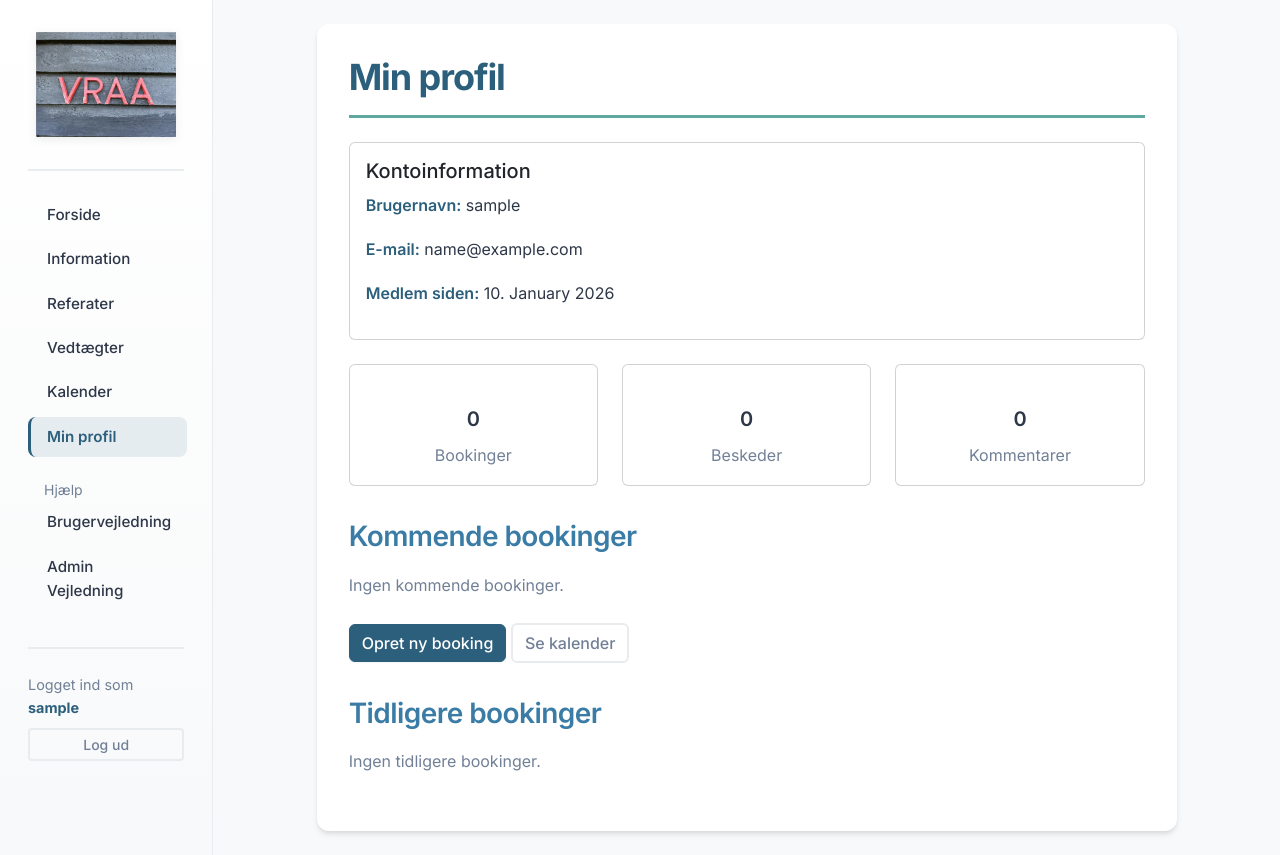
After one commit to RasmusDamgaard/Vraa, a Django app: page /profil/ in a window 1280 px wide. The commit adds this page. Run offline with Django 4.2, Linux system fonts and the light colour scheme; the visitor is signed in with stand-in values (Sample User, id 1); data comes from the database, SQL or seed files in the repository; data that the repository does not hold is empty.

Commit message:
Implement Phase 2: User Experience Enhancements
Features implemented:

1. User Profile Page (/profil/)
   - Display user account information
   - Show booking statistics (total bookings, messages, comments)
   - List upcoming, past, and cancelled bookings
   - Quick actions to edit pending bookings

2. Calendar - Click Booking for Details
   - Modal popup when clicking calendar events
   - Shows booking details (user, dates, duration, status, notes)
   - Owner actions (edit, cancel) in modal
   - Enhanced BookingAPIView with additional data

3. Calendar Export (ICS)
   - Export all confirmed bookings to ICS format
   - Export button added to calendar page
   - Single booking export endpoint
   - Compatible with calendar apps (Apple, Google, Outlook)

https://claude.ai/code/session_01JMcvHhCPXhkMZZyKT7UnbK

```diff
--- a/main/templates/main/base.html
+++ b/main/templates/main/base.html
@@ -97,6 +97,15 @@
                   >Kalender</a
                 >
               </li>
+              {% if user.is_authenticated %}
+              <li class="nav-item">
+                <a
+                  class="nav-link {% if title == 'Min profil' %}active{% endif %}"
+                  href="{% url 'main:profile' %}"
+                  >Min profil</a
+                >
+              </li>
+              {% endif %}
 
               <!-- Help Section -->
               <li class="nav-item mt-3">
--- /dev/null
+++ b/main/templates/main/profile.html
@@ -0,0 +1,105 @@
+{% extends 'main/base.html' %}
+
+{% block content %}
+<div class="profile-container">
+    <h1>Min profil</h1>
+
+    <div class="card mb-4">
+        <div class="card-body">
+            <h5 class="card-title">Kontoinformation</h5>
+            <p><strong>Brugernavn:</strong> {{ user.username }}</p>
+            <p><strong>E-mail:</strong> {{ user.email|default:"Ikke angivet" }}</p>
+            <p><strong>Medlem siden:</strong> {{ user.date_joined|date:"d. F Y" }}</p>
+        </div>
+    </div>
+
+    <div class="row mb-4">
+        <div class="col-md-4">
+            <div class="card text-center">
+                <div class="card-body">
+                    <h3>{{ total_bookings }}</h3>
+                    <p class="text-muted mb-0">Bookinger</p>
+                </div>
+            </div>
+        </div>
+        <div class="col-md-4">
+            <div class="card text-center">
+                <div class="card-body">
+                    <h3>{{ total_messages }}</h3>
+                    <p class="text-muted mb-0">Beskeder</p>
+                </div>
+            </div>
+        </div>
+        <div class="col-md-4">
+            <div class="card text-center">
+                <div class="card-body">
+                    <h3>{{ total_comments }}</h3>
+                    <p class="text-muted mb-0">Kommentarer</p>
+                </div>
+            </div>
+        </div>
+    </div>
+
+    <h2>Kommende bookinger</h2>
+    {% if upcoming_bookings %}
+    <div class="list-group mb-4">
+        {% for booking in upcoming_bookings %}
+        <div class="list-group-item d-flex justify-content-between align-items-center">
+            <div>
+                <strong>{{ booking.start_date|date:"d. M Y" }} - {{ booking.end_date|date:"d. M Y" }}</strong>
+                <br>
+                <small class="text-muted">{{ booking.duration_days }} dag{% if booking.duration_days != 1 %}e{% endif %}</small>
+                {% if booking.notes %}
+                <br><small class="text-muted">{{ booking.notes|truncatewords:15 }}</small>
+                {% endif %}
+            </div>
+            <div class="d-flex align-items-center gap-2">
+                <span class="badge {% if booking.status == 'confirmed' %}bg-success{% else %}bg-warning text-dark{% endif %}">
+                    {{ booking.get_status_display }}
+                </span>
+                {% if booking.status == 'pending' %}
+                <a href="{% url 'main:booking_update' booking.pk %}" class="btn btn-sm btn-outline-secondary">Rediger</a>
+                {% endif %}
+                <a href="{% url 'main:booking_delete' booking.pk %}" class="btn btn-sm btn-outline-danger">Annuller</a>
+            </div>
+        </div>
+        {% endfor %}
+    </div>
+    {% else %}
+    <p class="text-muted mb-4">Ingen kommende bookinger.</p>
+    {% endif %}
+
+    <div class="mb-3">
+        <a href="{% url 'main:booking_create' %}" class="btn btn-primary">Opret ny booking</a>
+        <a href="{% url 'main:kalender' %}" class="btn btn-outline-secondary">Se kalender</a>
+    </div>
+
+    <h2>Tidligere bookinger</h2>
+    {% if past_bookings %}
+    <div class="list-group mb-4">
+        {% for booking in past_bookings %}
+        <div class="list-group-item">
+            <strong>{{ booking.start_date|date:"d. M Y" }} - {{ booking.end_date|date:"d. M Y" }}</strong>
+            <span class="badge bg-secondary ms-2">Afsluttet</span>
+            <br>
+            <small class="text-muted">{{ booking.duration_days }} dag{% if booking.duration_days != 1 %}e{% endif %}</small>
+        </div>
+        {% endfor %}
+    </div>
+    {% else %}
+    <p class="text-muted mb-4">Ingen tidligere bookinger.</p>
+    {% endif %}
+
+    {% if cancelled_bookings %}
+    <h2>Annullerede bookinger</h2>
+    <div class="list-group mb-4">
+        {% for booking in cancelled_bookings %}
+        <div class="list-group-item">
+            <strong>{{ booking.start_date|date:"d. M Y" }} - {{ booking.end_date|date:"d. M Y" }}</strong>
+            <span class="badge bg-danger ms-2">Annulleret</span>
+        </div>
+        {% endfor %}
+    </div>
+    {% endif %}
+</div>
+{% endblock %}
--- a/main/urls.py
+++ b/main/urls.py
@@ -24,6 +24,10 @@ urlpatterns = [
     path('booking/<int:pk>/annuller/', views.BookingDeleteView.as_view(), name='booking_delete'),
     path('api/bookings/', views.BookingAPIView.as_view(), name='booking_api'),
 
+    # ICS Calendar Export
+    path('kalender/export/', views.BookingICSFeedView.as_view(), name='calendar_ics_feed'),
+    path('booking/<int:pk>/ics/', views.BookingICSView.as_view(), name='booking_ics'),
+
     # Message board
     path('besked/ny/', views.MessageCreateView.as_view(), name='message_create'),
     path('besked/<int:pk>/rediger/', views.MessageUpdateView.as_view(), name='message_update'),
@@ -46,6 +50,9 @@ urlpatterns = [
     # Documentation
     path('brugervejledning/', views.BrugervejledningView.as_view(), name='brugervejledning'),
     path('admin-vejledning/', views.AdminVejledningView.as_view(), name='admin_vejledning'),
+
+    # User profile
+    path('profil/', views.ProfileView.as_view(), name='profile'),
 
     # Password reset flow
     path('password-reset/',
--- a/main/views.py
+++ b/main/views.py
@@ -10,7 +10,8 @@ from django.contrib import messages
 from django.contrib.auth.mixins import LoginRequiredMixin, UserPassesTestMixin
 from django.contrib.auth.models import User
 from django.core.mail import send_mail
-from django.http import JsonResponse
+from django.http import HttpResponse, JsonResponse
+from django.shortcuts import get_object_or_404
 from django.urls import reverse_lazy
 from django.utils import timezone
 from django.utils.decorators import method_decorator
@@ -262,12 +263,17 @@ class BookingAPIView(LoginRequiredMixin, View):
     """API endpoint for calendar data (JSON)."""
 
     def get(self, request):
+        from django.urls import reverse
+
         bookings = Booking.objects.filter(
             status__in=['pending', 'confirmed'],
         ).select_related('user')
 
         events = []
         for booking in bookings:
+            is_owner = booking.user == request.user
+            can_edit = is_owner and booking.status == 'pending'
+
             events.append({
                 'id': booking.pk,
                 'title': booking.user.username,
@@ -276,7 +282,13 @@ class BookingAPIView(LoginRequiredMixin, View):
                 'color': '#28a745' if booking.status == 'confirmed' else '#ffc107',
                 'extendedProps': {
                     'status': booking.status,
-                    'is_owner': booking.user == request.user,
+                    'status_display': booking.get_status_display(),
+                    'is_owner': is_owner,
+                    'notes': booking.notes or '',
+                    'duration': booking.duration_days,
+                    'created_at': booking.created_at.strftime('%d. %B %Y'),
+                    'edit_url': reverse('main:booking_update', args=[booking.pk]) if can_edit else '',
+                    'delete_url': reverse('main:booking_delete', args=[booking.pk]) if is_owner else '',
                 },
             })
 
@@ -300,3 +312,118 @@ class AdminVejledningView(LoginRequiredMixin, UserPassesTestMixin, TemplateView)
 
     def test_func(self):
         return self.request.user.is_staff
+
+
+class ProfileView(LoginRequiredMixin, TemplateView):
+    """Display user profile with their bookings."""
+
+    template_name = 'main/profile.html'
+    extra_context = {'title': 'Min profil'}
+
+    def get_context_data(self, **kwargs):
+        context = super().get_context_data(**kwargs)
+        user = self.request.user
+        today = timezone.now().date()
+
+        # Separate bookings by time and status
+        context['upcoming_bookings'] = Booking.objects.filter(
+            user=user,
+            end_date__gte=today,
+            status__in=['pending', 'confirmed'],
+        ).select_related('user').order_by('start_date')
+
+        context['past_bookings'] = Booking.objects.filter(
+            user=user,
+            end_date__lt=today,
+        ).select_related('user').order_by('-start_date')[:10]
+
+        context['cancelled_bookings'] = Booking.objects.filter(
+            user=user,
+            status='cancelled',
+        ).select_related('user').order_by('-created_at')[:5]
+
+        # User statistics
+        context['total_bookings'] = Booking.objects.filter(user=user).count()
+        context['total_messages'] = Message.objects.filter(author=user).count()
+        context['total_comments'] = Comment.objects.filter(author=user).count()
+
+        return context
+
+
+class BookingICSView(LoginRequiredMixin, View):
+    """Generate ICS file for a single booking or all bookings."""
+
+    def get(self, request, pk=None):
+        if pk:
+            # Single booking export
+            booking = get_object_or_404(Booking, pk=pk)
+            bookings = [booking]
+            filename = f'vraa-booking-{pk}.ics'
+        else:
+            # All confirmed bookings
+            bookings = Booking.objects.filter(status='confirmed').select_related('user')
+            filename = 'vraa-bookinger.ics'
+
+        # Generate ICS content
+        ics_content = self._generate_ics(bookings)
+
+        response = HttpResponse(ics_content, content_type='text/calendar')
+        response['Content-Disposition'] = f'attachment; filename="{filename}"'
+        return response
+
+    def _generate_ics(self, bookings):
+        """Generate ICS formatted calendar."""
+        lines = [
+            'BEGIN:VCALENDAR',
+            'VERSION:2.0',
+            'PRODID:-//Vraa//Booking System//DA',
+            'CALSCALE:GREGORIAN',
+            'METHOD:PUBLISH',
+            'X-WR-CALNAME:Vraa Bookinger',
+        ]
+
+        for booking in bookings:
+            uid = f'booking-{booking.pk}@vraa.dk'
+            dtstart = booking.start_date.strftime('%Y%m%d')
+            dtend = booking.end_date.strftime('%Y%m%d')
+            dtstamp = booking.created_at.strftime('%Y%m%dT%H%M%SZ')
+            summary = f'Vraa: {booking.user.username}'
+            description = booking.notes.replace('\n', '\\n') if booking.notes else ''
+
+            lines.extend([
+                'BEGIN:VEVENT',
+                f'UID:{uid}',
+                f'DTSTART;VALUE=DATE:{dtstart}',
+                f'DTEND;VALUE=DATE:{dtend}',
+                f'DTSTAMP:{dtstamp}',
+                f'SUMMARY:{summary}',
+            ])
+
+            if description:
+                lines.append(f'DESCRIPTION:{description}')
+
+            lines.append('END:VEVENT')
+
+        lines.append('END:VCALENDAR')
+        return '\r\n'.join(lines)
+
+
+class BookingICSFeedView(LoginRequiredMixin, View):
+    """
+    ICS feed URL for calendar subscription.
+    Returns all confirmed bookings.
+    """
+
+    def get(self, request):
+        # All confirmed bookings
+        bookings = Booking.objects.filter(
+            status='confirmed',
+        ).select_related('user')
+
+        # Generate ICS using the helper from BookingICSView
+        ics_view = BookingICSView()
+        ics_content = ics_view._generate_ics(bookings)
+
+        response = HttpResponse(ics_content, content_type='text/calendar')
+        response['Content-Disposition'] = 'inline; filename="vraa-calendar.ics"'
+        return response
```
Also changed, not shown: main/templates/main/kalender.html (+83 -3 lines).
